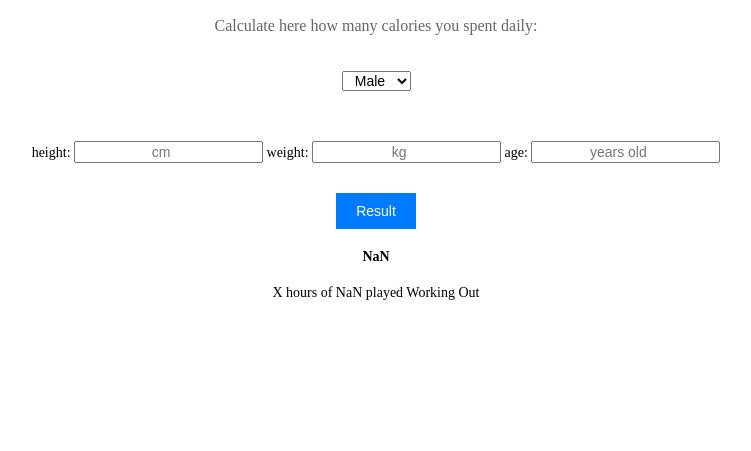
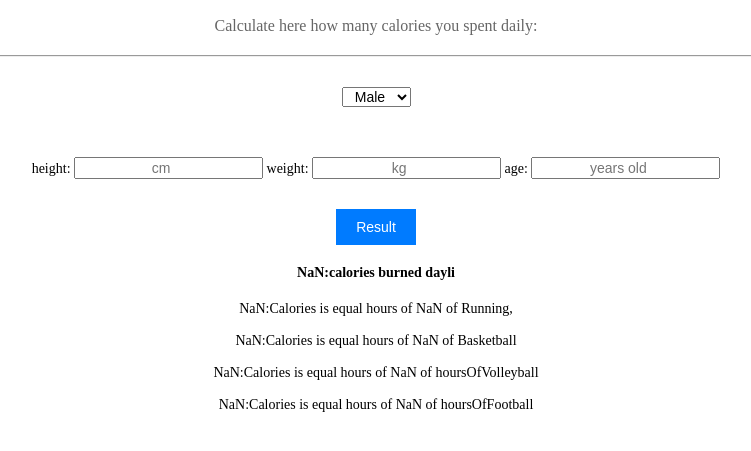
Before and after one commit to hugoht3/fit-fusion, a plain HTML site: page index.html in a window 1280 px wide. Both pictures are taken after a click on the button "Result". Shown: the part 81-532 px from the top of the page, without its empty margins (264-1015 px from the left). Drawn offline with Linux system fonts and the light colour scheme.

Commit message:
added messages to be pushed to HTML in the footer

```diff
--- a/assests/css/style.css
+++ b/assests/css/style.css
@@ -73,5 +73,5 @@ footer {
     margin-top: 20px;
     text-align: center;
     color: #999;
-    font-size: 14px;
+    font-size: 622px;
 }
--- a/assests/js/script.js
+++ b/assests/js/script.js
@@ -17,7 +17,7 @@ function calculateBmrMale() {
 
     // have it log for functionality porpuse.
     console.log(result);
-    document.getElementById("response").innerText = result;
+    document.getElementById("response").innerText = result + ":calories burned dayli";
     goalMessage(result);
 };
 
@@ -34,7 +34,7 @@ function calculateBmrFemale() {
 
     // have it log for functionality porpuse.
     console.log(result);
-    document.getElementById("response").innerText = result;
+    document.getElementById("response").innerText = result + ":calories burned dayli";
     goalMessage(result);
 };
 
@@ -52,24 +52,18 @@ function calculateBmr() {
 };
 
 function goalMessage(result) {
+    // result of calories devided by number of calories that you burn by the hour of set specific exercise in this case Running ;
+    let hoursOfRunning = result / 600;
+    let hoursOfBasketball = result / 700;
+    let hoursOfVolleyball = result / 400;
+    let hoursOfFootball = result / 700;
+    let hoursOfCycling = result / 600;
 
-    let message;
-
-    let messageWalking = `X hours of ${result / 5} played Walking`;
-
-    let messageWorkout = `X hours of ${result / 10} played Working Out`;
-
-    if (result < 500) {
-        message = messageWalking;
-        document.getElementById("goal-message").innerText = message;
-    } else {
-        message = messageWorkout;
-        document.getElementById("goal-message").innerText = message;
-    };
+    let message = (`${result + ":Calories"} is equal hours of ${(hoursOfRunning).toFixed(2)} of Running,
+     \n${result + ":Calories"} is equal hours of ${(hoursOfBasketball).toFixed(2)} of Basketball
+     \n${result + ":Calories"} is equal hours of ${(hoursOfVolleyball).toFixed(2)} of hoursOfVolleyball
+     \n${result + ":Calories"} is equal hours of ${(hoursOfFootball).toFixed(2)} of hoursOfFootball`);
+    document.getElementById("goal-message").innerText = message;
 
 
-    // console.log("funcionou o valor das calorias sao: ",result);
-    // let horasDeCaminhada = result/10;
-    // console.log(result ,' este valor e equivalente a ', horasDeCaminhada, ' horas de caminhada.')
-
 };
--- a/index.html
+++ b/index.html
@@ -18,7 +18,7 @@
         <p id="area">Calculate here how many calories you spent daily: </p>
 
     </div>
-
+<hr>
     <!-- place where the calculation will be done -->
 
     <div class="question-area">
@@ -43,7 +43,7 @@
 
 
     </div>
-    <!-- Button to execute the log() function wich makes the calculation -->
+    <!-- Button to execute the log() function which makes the calculation -->
     <div id="button">
         <button data-type="calculate" onclick="calculateBmr()" class="result">Result</button>
     </div>
```
